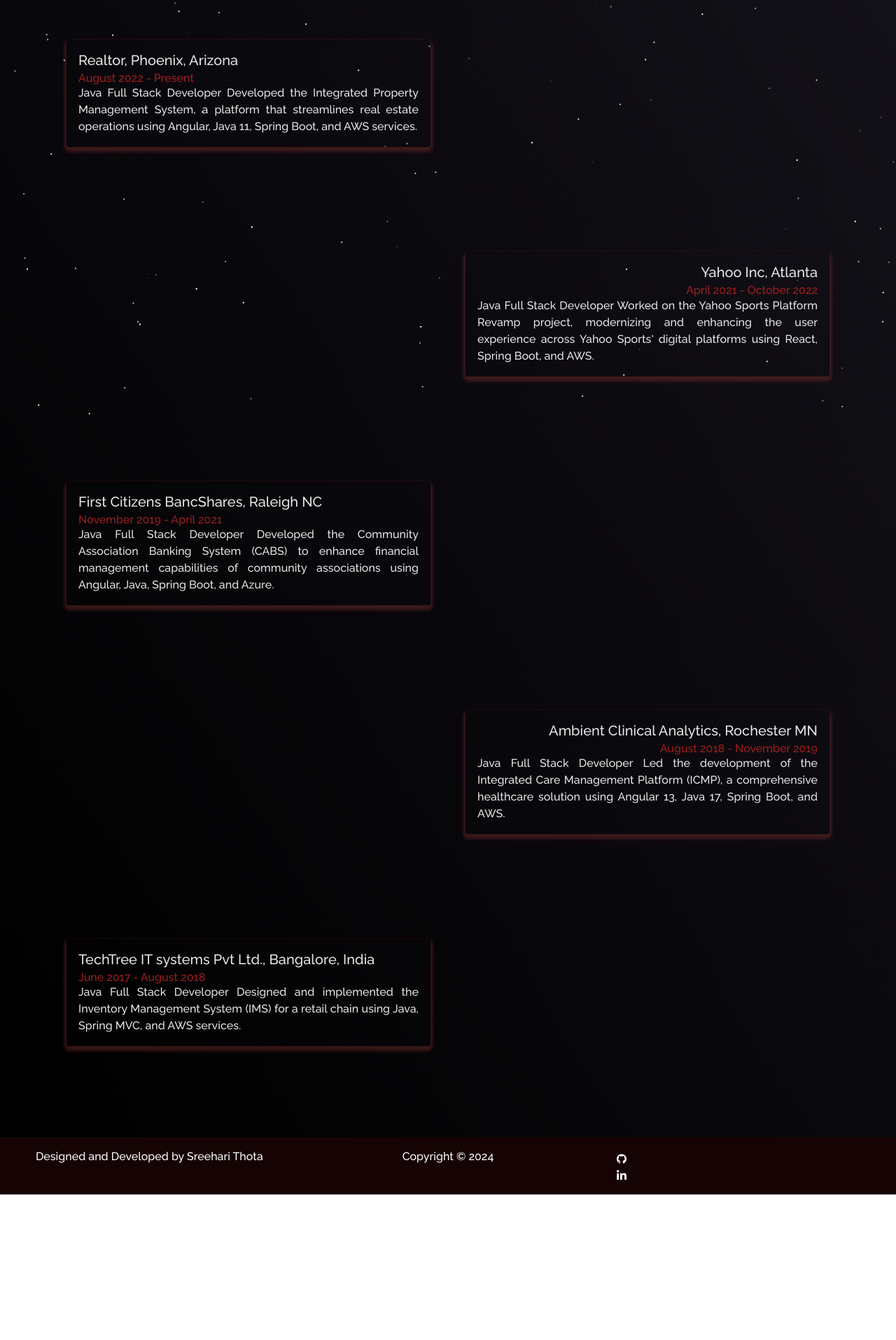
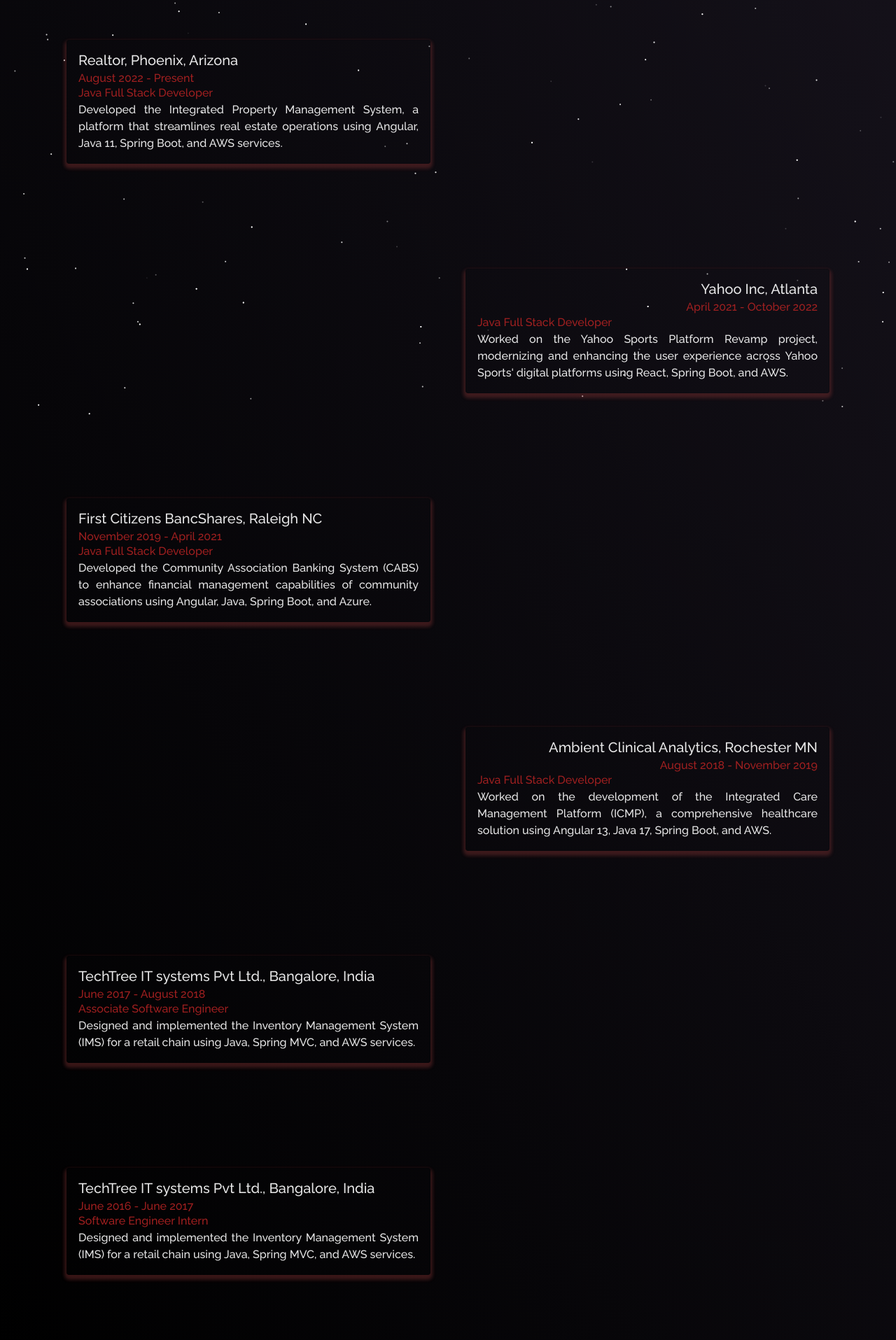
Before and after one commit to DemonXslayer47/my-portfolio, a React (Create React App) app: page /projects in a window 1280 px wide. Shown: the part 205-2120 px from the top of the page at 70% size. Before the commit the page ends 1912 px from the top, so only its background shows below. Built offline with nearby package versions, Linux system fonts and the light colour scheme.

Commit message:
Made changes

```diff
--- a/src/components/About/AboutCard.js
+++ b/src/components/About/AboutCard.js
@@ -22,7 +22,7 @@
                 Hi Everyone, I am <span className="purple">Sreehari Thota </span>
                 from <span className="purple"> Saint Louis, Missouri </span>.
                 <br />
-                I am a Java Full-Stack Developer with a 7 years of experiance and holds a <span className="purple">Master's degree in Computer Science</span> from <span className="blue">Saint Louis University. </span>
+                I am a Java Full-Stack Developer with 8 years of experiance and holds a <span className="purple">Master's degree in Computer Science</span> from <span className="blue">Saint Louis University. </span>
                 <br />
                 <br />
                 I also hold a <span className="purple">certification</span> as an <span className="purple">AWS Certified Solutions Architect - Associate. </span>
--- a/src/components/Home/Home2.js
+++ b/src/components/Home/Home2.js
@@ -13,7 +13,7 @@
               LET ME <span className="purple"> INTRODUCE </span> MYSELF
             </h1>
             <p className="home-about-body">
-              I am a highly skilled Senior Java Full-Stack Developer with over 7 years of experience
+              I am a highly skilled Senior Java Full-Stack Developer with over 8 years of experience
               in crafting scalable and secure enterprise and web applications across diverse domains.
               <br />
               <br />I have expertise in building responsive and dynamic user interfaces using
--- a/src/components/Projects/ProjectCards.js
+++ b/src/components/Projects/ProjectCards.js
@@ -1,13 +1,16 @@
+// ProjectCards.js
 import React from "react";
 import Card from "react-bootstrap/Card";
 
-function ProjectCards(props) { // Keeping the original name for consistency
+function ProjectCards(props) {
   return (
     <Card className="project-card-view">
       <Card.Body>
         <Card.Title>{props.title}</Card.Title>
         <Card.Subtitle className="purple">{props.date}</Card.Subtitle>
         <Card.Text style={{ textAlign: "justify" }}>
+          <span className="purple">{props.role}</span>
+          <br />
           {props.description}
         </Card.Text>
       </Card.Body>
--- a/src/components/Projects/Projects.js
+++ b/src/components/Projects/Projects.js
@@ -1,3 +1,4 @@
+// Projects.js
 import React from "react";
 import { Container, Row, Col } from "react-bootstrap";
 import ProjectCard from "./ProjectCards";
@@ -17,56 +18,61 @@
             <ProjectCard
               title="Realtor, Phoenix, Arizona"
               date="August 2022 - Present"
-              description="Java Full Stack Developer
-              Developed the Integrated Property Management System, a platform that streamlines real estate operations using Angular, Java 11, Spring Boot, and AWS services."
+              role="Java Full Stack Developer"
+              description="Developed the Integrated Property Management System, a platform that streamlines real estate operations using Angular, Java 11, Spring Boot, and AWS services."
             />
           </Col>
         </Row>
-
         <Row className="project-row">
           <Col md={{ span: 6, offset: 6 }} className="project-card project-right">
             <ProjectCard
               title="Yahoo Inc, Atlanta"
               date="April 2021 - October 2022"
-              description="Java Full Stack Developer
-              Worked on the Yahoo Sports Platform Revamp project, modernizing and enhancing the user experience across Yahoo Sports' digital platforms using React, Spring Boot, and AWS."
+              role="Java Full Stack Developer"
+              description="Worked on the Yahoo Sports Platform Revamp project, modernizing and enhancing the user experience across Yahoo Sports' digital platforms using React, Spring Boot, and AWS."
             />
           </Col>
         </Row>
-
         <Row className="project-row">
           <Col md={6} className="project-card project-left">
             <ProjectCard
               title="First Citizens BancShares, Raleigh NC"
               date="November 2019 - April 2021"
-              description="Java Full Stack Developer
-              Developed the Community Association Banking System (CABS) to enhance financial management capabilities of community associations using Angular, Java, Spring Boot, and Azure."
+              role="Java Full Stack Developer"
+              description="Developed the Community Association Banking System (CABS) to enhance financial management capabilities of community associations using Angular, Java, Spring Boot, and Azure."
             />
           </Col>
         </Row>
-
         <Row className="project-row">
           <Col md={{ span: 6, offset: 6 }} className="project-card project-right">
             <ProjectCard
               title="Ambient Clinical Analytics, Rochester MN"
               date="August 2018 - November 2019"
-              description="Java Full Stack Developer
-              Led the development of the Integrated Care Management Platform (ICMP), a comprehensive healthcare solution using Angular 13, Java 17, Spring Boot, and AWS."
+              role="Java Full Stack Developer"
+              description="Worked on the development of the Integrated Care Management Platform (ICMP), a comprehensive healthcare solution using Angular 13, Java 17, Spring Boot, and AWS."
             />
           </Col>
         </Row>
-
         <Row className="project-row">
           <Col md={6} className="project-card project-left">
             <ProjectCard
               title="TechTree IT systems Pvt Ltd., Bangalore, India"
               date="June 2017 - August 2018"
-              description="Java Full Stack Developer
-              Designed and implemented the Inventory Management System (IMS) for a retail chain using Java, Spring MVC, and AWS services."
+              role="Associate Software Engineer"
+              description="Designed and implemented the Inventory Management System (IMS) for a retail chain using Java, Spring MVC, and AWS services."
             />
           </Col>
         </Row>
-
+        <Row className="project-row">
+          <Col md={6} className="project-card project-left">
+            <ProjectCard
+              title="TechTree IT systems Pvt Ltd., Bangalore, India"
+              date="June 2016 - June 2017"
+              role="Software Engineer Intern"
+              description="Designed and implemented the Inventory Management System (IMS) for a retail chain using Java, Spring MVC, and AWS services."
+            />
+          </Col>
+        </Row>
       </Container>
     </Container>
   );
```
